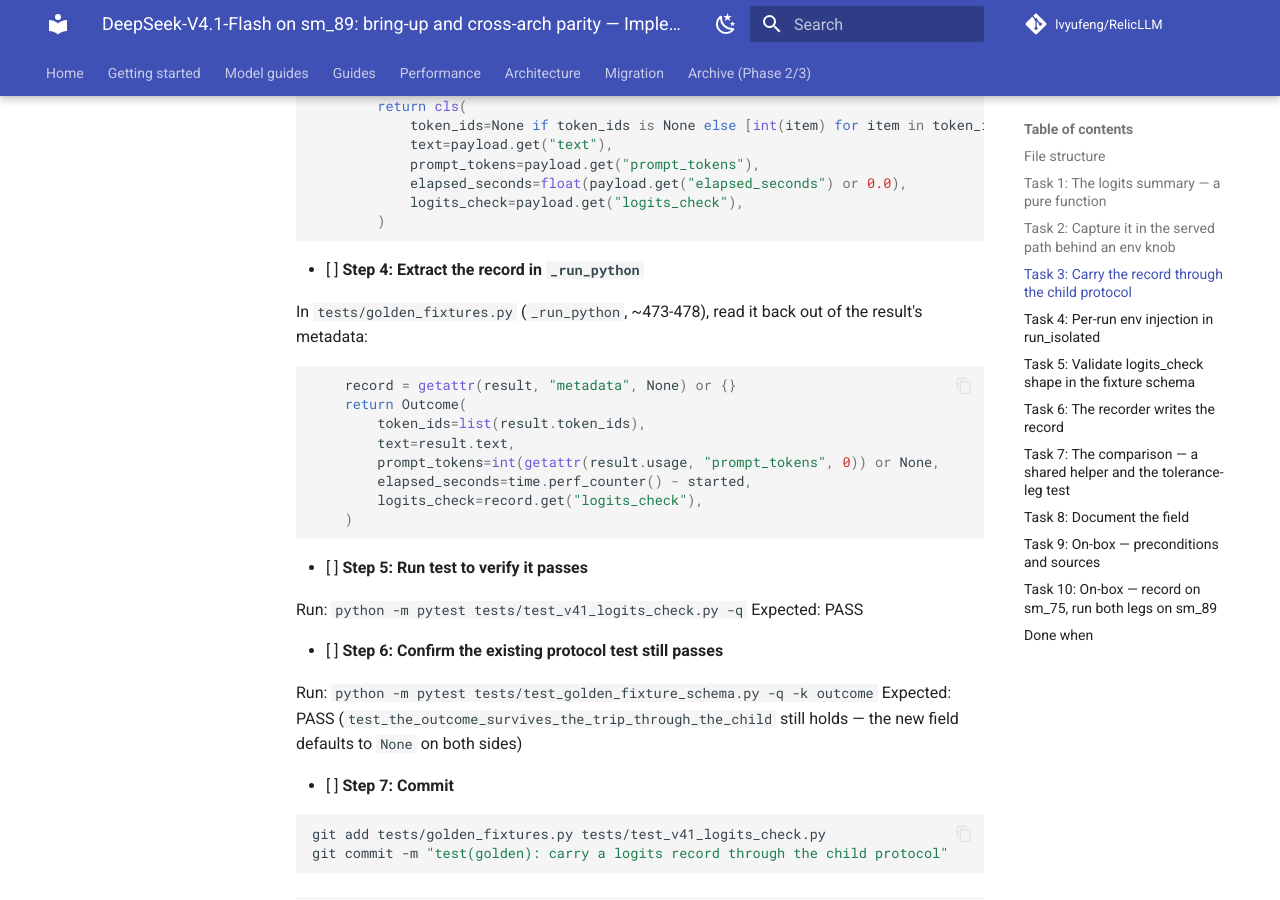
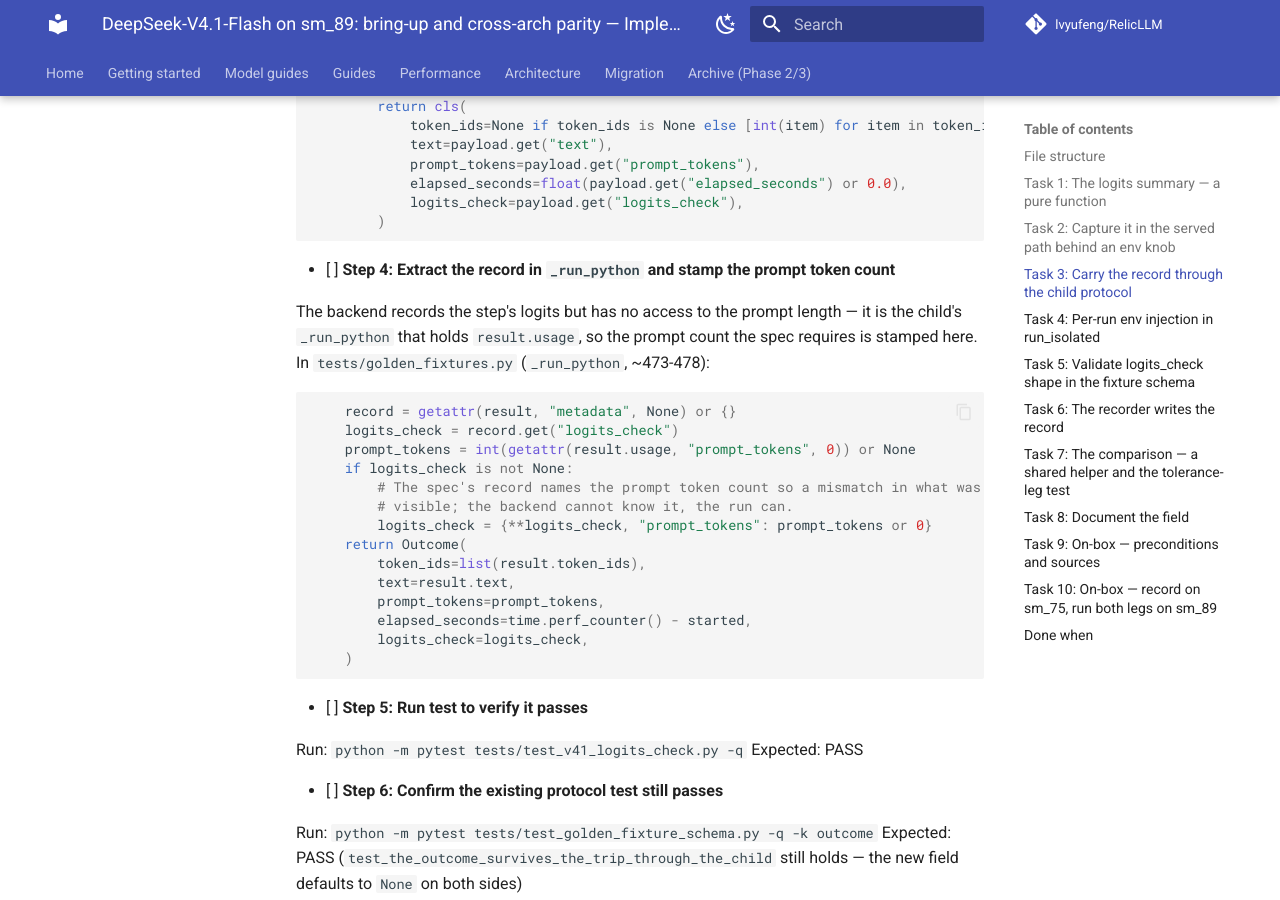
Before and after one commit to lvyufeng/RelicLLM, an MkDocs documentation site: the page built from docs/superpowers/plans/2026-10-09-v41-flash-sm89.md, in a window 1280 px wide and 900 px high, scrolled down 8910 px. Built offline with MkDocs 1.6.1 and Material for MkDocs 9.7.7, drawn with Linux system fonts in a browser that asks for light colours; comment, search, counter and statistics services are not loaded; some of the changed text lies outside the part shown.

Commit message:
docs: carry the prompt token count in the logits record
The spec says the record names the prompt token count so a mismatch in
what was compared is visible, but the function that builds it cannot
know the prompt length -- the child's _run_python is the first place
that does. The record gains the field there, the schema validator
requires it, and the plan's examples match.

Settled before Task 5 freezes the shape rather than after.

Co-Authored-By: Claude Code <noreply@anthropic.com>

````diff
--- a/docs/superpowers/plans/2026-10-09-v41-flash-sm89.md
+++ b/docs/superpowers/plans/2026-10-09-v41-flash-sm89.md
@@ -423,18 +423,26 @@ class Outcome:
         )
 ```
 
-- [ ] **Step 4: Extract the record in `_run_python`**
+- [ ] **Step 4: Extract the record in `_run_python` and stamp the prompt token count**
 
-In `tests/golden_fixtures.py` (`_run_python`, ~473-478), read it back out of the result's metadata:
+The backend records the step's logits but has no access to the prompt length — it is the child's
+`_run_python` that holds `result.usage`, so the prompt count the spec requires is stamped here.
+In `tests/golden_fixtures.py` (`_run_python`, ~473-478):
 
 ```python
     record = getattr(result, "metadata", None) or {}
+    logits_check = record.get("logits_check")
+    prompt_tokens = int(getattr(result.usage, "prompt_tokens", 0)) or None
+    if logits_check is not None:
+        # The spec's record names the prompt token count so a mismatch in what was compared is
+        # visible; the backend cannot know it, the run can.
+        logits_check = {**logits_check, "prompt_tokens": prompt_tokens or 0}
     return Outcome(
         token_ids=list(result.token_ids),
         text=result.text,
-        prompt_tokens=int(getattr(result.usage, "prompt_tokens", 0)) or None,
+        prompt_tokens=prompt_tokens,
         elapsed_seconds=time.perf_counter() - started,
-        logits_check=record.get("logits_check"),
+        logits_check=logits_check,
     )
 ```
 
@@ -590,7 +598,7 @@ def _with_logits(expected_logits):
 
 
 def test_a_well_formed_logits_check_is_read_back():
-    record = {"step": 0, "top_k": 2, "token_ids": [5, 6], "values": [1.5, 0.5],
+    record = {"step": 0, "prompt_tokens": 9, "top_k": 2, "token_ids": [5, 6], "values": [1.5, 0.5],
               "atol": 0.0, "rtol": 1e-5}
     fixture = _with_logits(record)
     assert fixture.expected_logits_check == record
@@ -602,13 +610,14 @@ def test_a_fixture_without_a_logits_check_reads_as_none():
 
 
 def test_a_logits_check_whose_lengths_disagree_is_refused():
-    bad = {"step": 0, "top_k": 2, "token_ids": [5], "values": [1.5, 0.5], "atol": 0.0, "rtol": 1e-5}
+    bad = {"step": 0, "prompt_tokens": 9, "top_k": 2, "token_ids": [5], "values": [1.5, 0.5],
+           "atol": 0.0, "rtol": 1e-5}
     with pytest.raises(ValueError, match="token_ids and values"):
         _with_logits(bad)
 
 
 def test_a_logits_check_missing_a_field_is_refused():
-    bad = {"step": 0, "token_ids": [5], "values": [1.5]}
+    bad = {"step": 0, "prompt_tokens": 9, "token_ids": [5], "values": [1.5]}
     with pytest.raises(ValueError, match="logits_check is missing"):
         _with_logits(bad)
 ```
@@ -636,7 +645,7 @@ In `tests/golden_fixtures.py`, add the accessor next to `expected_prompt_tokens`
 Add a module-level validator next to it (used only by `from_json`):
 
 ```python
-_LOGITS_CHECK_FIELDS = ("step", "top_k", "token_ids", "values", "atol", "rtol")
+_LOGITS_CHECK_FIELDS = ("step", "prompt_tokens", "top_k", "token_ids", "values", "atol", "rtol")
 
 
 def _check_logits_check(record: Mapping[str, Any]) -> None:
@@ -728,8 +737,9 @@ def test_the_recorder_adds_a_logits_check_only_when_one_was_produced(monkeypatch
     without = Outcome(token_ids=[1], text="x", prompt_tokens=1)
     assert "logits_check" not in recorder._expected_from(without)
 
-    # The backend emits only these four fields; the recorder adds the tolerance placeholders.
-    record = {"step": 0, "top_k": 2, "token_ids": [5, 6], "values": [1.5, 0.5]}
+    # The record as it reaches the recorder: the backend's four fields plus the prompt count the
+    # child stamped on it. The recorder adds the tolerance placeholders.
+    record = {"step": 0, "prompt_tokens": 9, "top_k": 2, "token_ids": [5, 6], "values": [1.5, 0.5]}
     with_record = Outcome(token_ids=[1], text="x", prompt_tokens=1, logits_check=record)
     assert recorder._expected_from(with_record)["logits_check"] == {**record, "atol": 0.0, "rtol": 0.0}
 ```
````
Also changed, not shown: docs/superpowers/specs/2026-10-09-v41-flash-sm89-design.md (+1 -0 lines).
